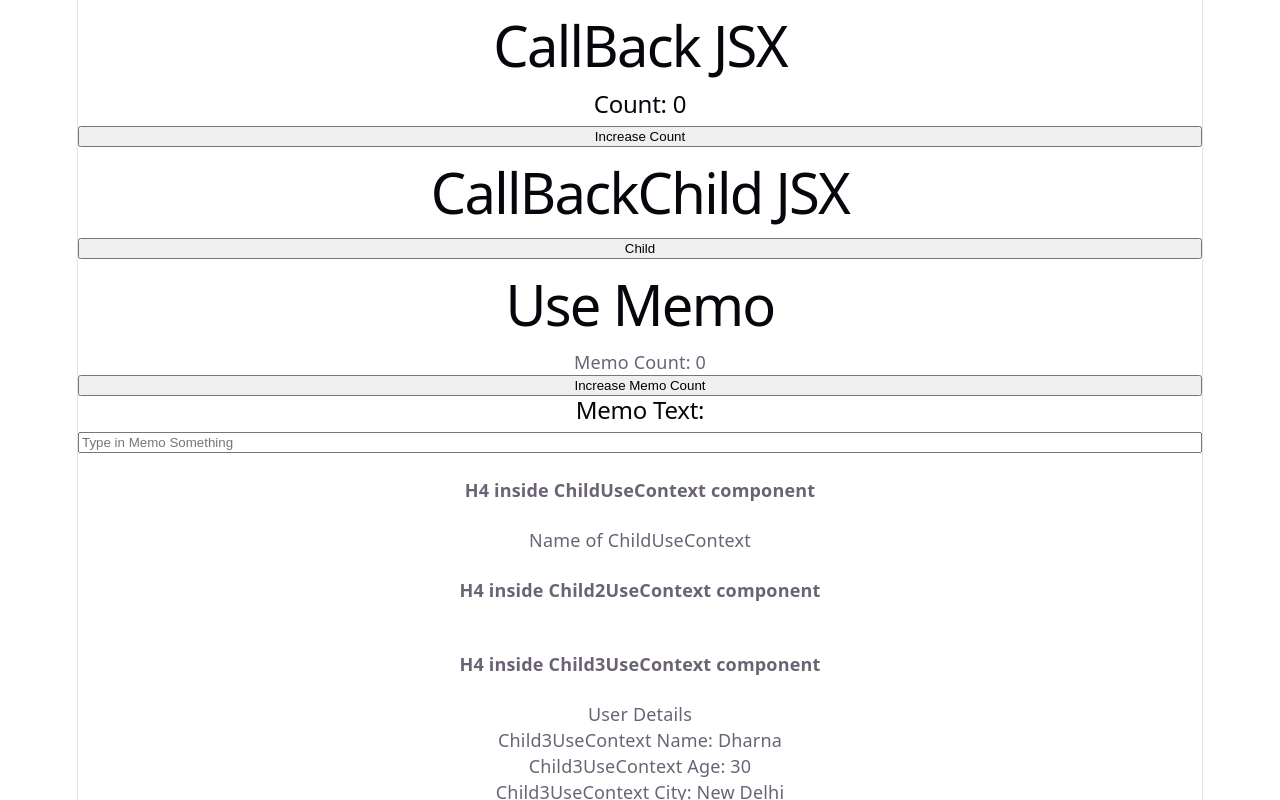
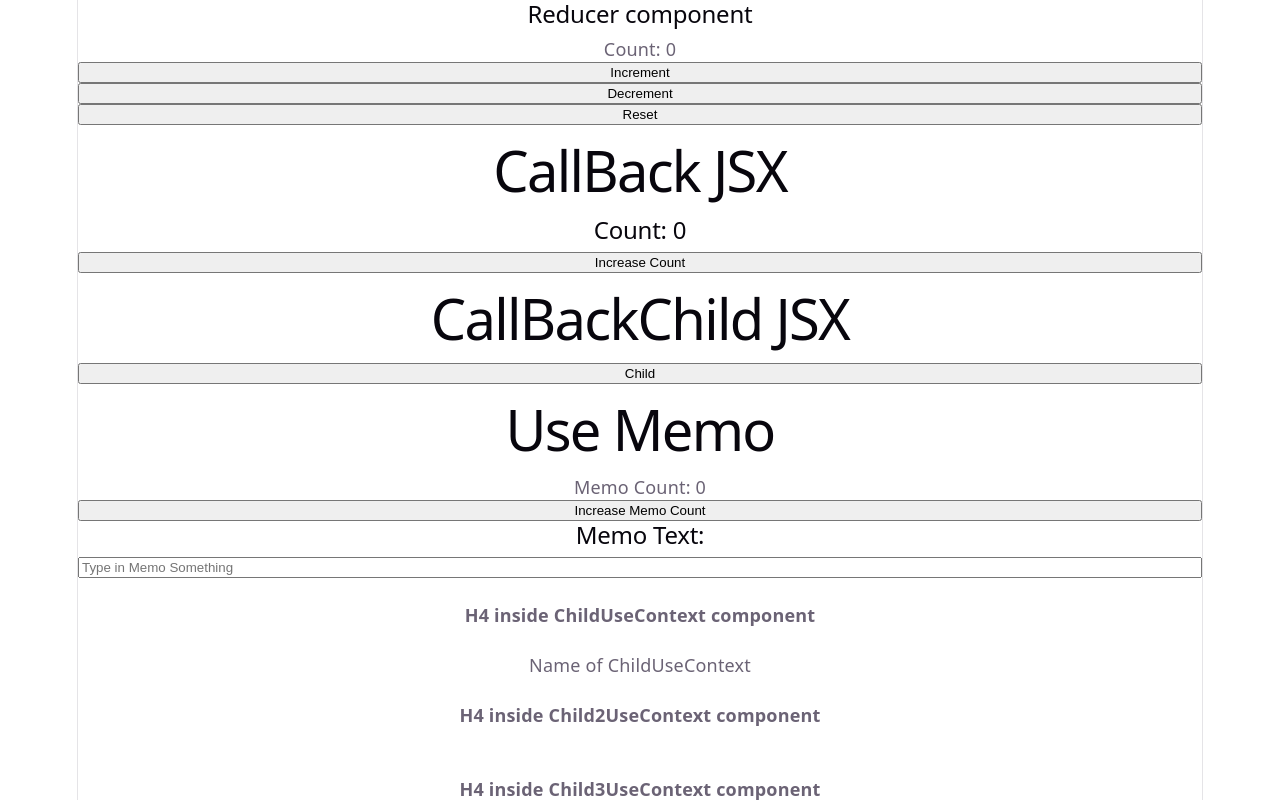
Before and after one commit to yashdharnaagrawal-arch/Learning-React, a React (Vite) app: page / in a window 1280 px wide. Shown: the top 800 px of the page. Built offline with nearby package versions, Linux system fonts and the light colour scheme; no server answers.

Commit message:
useReducer example

```diff
--- a/src/App.jsx
+++ b/src/App.jsx
@@ -15,6 +15,7 @@
 import {userContext} from './context/UserContext';
 import Memo from './Memo';
 import Callback from './Callback';
+import Reducer from './Reducer';
 
 function App() {
   const x = 5;
@@ -152,6 +153,8 @@
 
   return (
     <>
+    {/* useReducer Example */}
+    <Reducer/>
     {/* usecallback Example */}
     <Callback/>
     {/* useMemo Example */}
--- /dev/null
+++ b/src/Reducer.jsx
@@ -0,0 +1,31 @@
+import react from 'react';
+
+const initialState = {count: 0};
+
+function rec(state, action){
+    switch(action.type){
+        case "increment":
+            return {count: state.count + 1};
+        case "decrement":
+            return {count: state.count - 1};
+        case "reset":
+            return initialState;
+    }
+}
+
+function Reducer(){
+
+    const [state, dispatch] = react.useReducer(rec, initialState)
+
+    return(
+        <>
+        <h2>Reducer component</h2>
+        <p>Count: {state.count}</p>
+        <button onClick={() => dispatch({type: "increment"})}>Increment</button>
+        <button onClick={() => dispatch({type: "decrement"})}>Decrement</button>
+        <button onClick={() => dispatch({type: "reset"})}>Reset</button>
+        </>
+    )
+}
+
+export default Reducer
```
